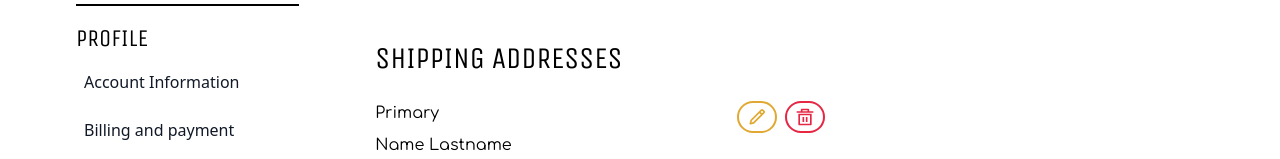
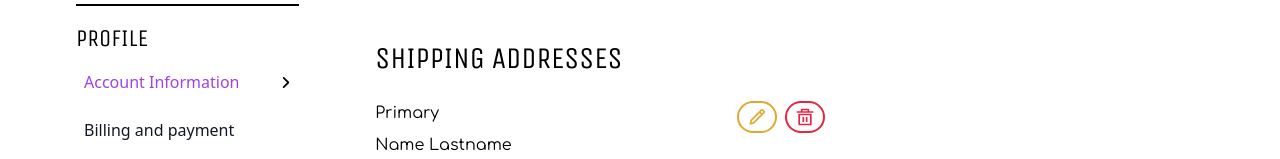
Before and after one commit to gamerpizza/spacemoon-frontend, a Next.js app: page /profile/address in a window 1280 px wide. Shown: the part 129-288 px from the top of the page. Built offline with nearby package versions, Linux system fonts and the light colour scheme; no server answers.

Commit message:
Paths changed to constants

```diff
--- a/components/Cart/Cart.tsx
+++ b/components/Cart/Cart.tsx
@@ -2,6 +2,7 @@ import Link from "next/link";
 import Image from "next/image";
 
 import defaultImage from "../../public/images/default-image.jpg";
+import * as path from '../../constants/paths'
 
 const Cart = (props: any) => {
   return (
@@ -120,7 +121,7 @@ const Cart = (props: any) => {
             </div>
             <div className="mt-6 flex justify-center text-center text-sm text-gray-500">
               <p>
-                <Link href="/cart">
+                <Link href={`${path.CART}`}>
                   <button
                     type="button"
                     className="font-comfortaa text-black hover:text-indigo-500"
--- a/components/Dropdowns/Category.tsx
+++ b/components/Dropdowns/Category.tsx
@@ -1,5 +1,7 @@
 import Link from "next/link";
 import { useState } from "react";
+
+import * as path from '../../constants/paths'
 
 const Category = (props: any) => {
   const [clicked, setClicked] = useState(false);
@@ -48,7 +50,7 @@ const Category = (props: any) => {
                 return (
                   <li>
                     <Link
-                      href={`/category/${category.categoryId}`}
+                      href={`/${path.CATEGORIES}/${category.categoryId}`}
                       className="flex font-comfortaa text-[12px] text-[#1C1F22] items-center dark:text-gray-400 hover:text-blue-600 dark:hover:text-blue-500 group"
                     >
                       {category.name}
--- a/components/LandingPage/LandingPage.tsx
+++ b/components/LandingPage/LandingPage.tsx
@@ -15,7 +15,6 @@ const LandingPage = (props: any) => {
           <div className="grid grid-cols-3 h-full gap-4">
             <div className="col-span-full lg:col-span-2 md:col-span-2 lg:w-3/4 p-20 relative top-80">
               <h1 className="text-white text-4xl md:text-5xl lg:text-5xl items-center font-unica">
-                {" "}
                 THE BEST PRODUCTS IN THE GALAXY.
               </h1>
               <button className="text-white font-thin border-white bg-gradient-to-r from-[rgba(255,255,255,0.4)] to-[rgba(255,255,255,0.1)] mt-4 pt-3 pb-3 pl-5 pr-5 rounded-lg ">
--- a/components/Navbar/Navbar.tsx
+++ b/components/Navbar/Navbar.tsx
@@ -10,6 +10,7 @@ import blackLogo from "../../public/images/bg_black_logo.png";
 import shoppingCartIcon from "../../public/images/shopping-cart.svg";
 import Category from "../Dropdowns/Category";
 import Cart from "../Cart/Cart";
+import * as path from "../../constants/paths";
 
 export const Navbar = (props: any) => {
 
@@ -44,7 +45,7 @@ export const Navbar = (props: any) => {
   const loggedInContent = (
     <>
       <a
-        href="/profile"
+        href={`${path.PROFILE}`}
         className={`flex justify-between items-center py-2 pr-4 pl-3 w-full font-medium font-unica no-underline border-b border-gray-100 md:w-auto hover:bg-gray-50 md:hover:bg-transparent md:border-0  md:p-0 dark:text-gray-400 dark:hover:bg-gray-700 md:dark:hover:bg-transparent dark:border-gray-700 ${
           yScroll > 722 || router.pathname !== "/"
             ? "text-[#1C1F22]"
--- a/components/Profile/AddAdress.tsx
+++ b/components/Profile/AddAdress.tsx
@@ -2,6 +2,8 @@ import Link from "next/link";
 import { AiOutlinePlus } from "react-icons/ai";
 import { RiDeleteBin5Line } from "react-icons/ri";
 import { BiPencil } from "react-icons/bi";
+
+import * as path from '../../constants/paths'
 
 const AddAdress = (props: any) => {
   const addressArray = [
@@ -41,7 +43,7 @@ const AddAdress = (props: any) => {
             Add New Address
           </label>
           <Link
-            href="/profile/address/NewAddress"
+            href={`"/${path.PROFILE}/address/NewAddress"`}
             className="w-[60px] h-[60px] rounded-lg border-2 border-gray-300 border-dashed flex items-center justify-center cursor-pointer"
           >
             <AiOutlinePlus className="text-[20px] text-gray-400" />
--- a/components/Profile/ProfileSideBar.tsx
+++ b/components/Profile/ProfileSideBar.tsx
@@ -1,12 +1,15 @@
 import Link from "next/link";
 import { useRouter } from "next/router";
+import { AiFillThunderbolt } from "react-icons/ai";
+
+import * as path from '../../constants/paths'
 
 const SideBar = (props: any) => {
   const router = useRouter();
-  const checkPath = (path: string) => {
-    return path === "/profile"
-      ? router.pathname === "/profile" ||
-        router.pathname === "/profile/NewProduct"
+  const checkPath = (path: any) => {
+    return path ===  `${path.PROFILE}`
+      ? router.pathname === `${path.PROFILE}` ||
+        router.pathname === `${path.PROFILE}/NewProduct`
         ? true
         : false
       : router.pathname.includes(path)
@@ -16,7 +19,7 @@ const SideBar = (props: any) => {
   const profileArray = [
     {
       name: "Account Information",
-      path: "/profile",
+      path: `${path.PROFILE}`,
     },
     {
       name: "Billing and payment",
@@ -28,7 +31,7 @@ const SideBar = (props: any) => {
     },
     {
       name: "Addresses",
-      path: "/profile/address",
+      path: `${path.PROFILE}/address`,
     },
     {
       name: "Security",
@@ -44,7 +47,7 @@ const SideBar = (props: any) => {
       <div className="overflow-y-auto py-4 px-3">
         <ul className="space-y-2">
           <li className="flex items-center border-b-2 border-black pb-3">
-            <Link href="/" className="font-comfortaa">
+            <Link href={`${path.HOMEPAGE}`} className="font-comfortaa">
               Home
             </Link>
             &nbsp;
@@ -65,7 +68,7 @@ const SideBar = (props: any) => {
               />
             </svg>
             &nbsp;
-            <Link href="/" className="font-comfortaa">
+            <Link href={`${path.PROFILE}`} className="font-comfortaa">
               Profile
             </Link>
           </li>
--- a/components/SearchBar/SearchBar.tsx
+++ b/components/SearchBar/SearchBar.tsx
@@ -1,6 +1,5 @@
-import { useEffect, useState } from "react";
+import { useState } from "react";
 import Link from "next/link";
-import { Category } from "../../model/category";
 
 const SearchBar = (props: any) => {
   const [searchItem, setSearchItem] = useState();
--- /dev/null
+++ b/constants/paths.ts
@@ -0,0 +1,6 @@
+export const HOMEPAGE = '/'
+export const CATEGORIES = '/category'
+export const CART = '/cart'
+export const PAYMENT = '/payment'
+export const SHIPPING_DETAILS = '/shipping_details'
+export const PROFILE = '/profile'
--- a/pages/category/[categoryId]/create.tsx
+++ b/pages/category/[categoryId]/create.tsx
@@ -1,12 +1,13 @@
 import { Formik, Field } from "formik";
 import { useEffect, useState } from "react";
+import Link from "next/link";
 import { useRouter } from "next/router";
 
 import { Product } from "../../../model/product";
 import { productSchema } from "../../../validations/productSchema";
 import InputField from "../../../components/Fields/InputField";
 import ProductAPI from "../../../api/product/product";
-import Link from "next/link";
+import * as path from '../../../constants/paths'
 
 const CreateProduct = ({ product }: { product: Product }) => {
   const [errors, setErrors] = useState<any>();
@@ -43,7 +44,7 @@ const CreateProduct = ({ product }: { product: Product }) => {
           formData.append("image", image);
           try {
             const response = await ProductAPI.createProduct(categoryId, formData, token);
-            router.push("/category");
+            router.push(`${path.CATEGORIES}`);
             setErrors("");
           } catch (error: any) {
             setErrors(error.message);
--- a/pages/category/[categoryId]/index.tsx
+++ b/pages/category/[categoryId]/index.tsx
@@ -6,6 +6,7 @@ import Products from "../../../components/Products/Products";
 import SideBar from "../../../components/Categories/SideBar";
 import Rating from "../../../components/Products/Rating";
 import CategoryAPI from "../../../api/category/category";
+import * as path from '../../../constants/paths'
 
 const UpdateCategory = (props: any) => {
 
@@ -23,7 +24,7 @@ const UpdateCategory = (props: any) => {
                 <>
                   <Link
                     href={{
-                      pathname: `/category/${category.categoryId}`,
+                      pathname: `${path.CATEGORIES}/${category.categoryId}`,
                       query: { categories: categories },
                     }}
                   >
--- a/pages/category/index.tsx
+++ b/pages/category/index.tsx
@@ -7,6 +7,7 @@ import Products from "../../components/Products/Products";
 import { Category } from "../../model/category";
 import CategoryAPI from "../../api/category/category";
 import Rating from "../../components/Products/Rating";
+import * as path from '../../constants/paths'
 
 const Categories = (props: any) => {
   const [values, setValues] = useState([0]);
@@ -23,7 +24,7 @@ const Categories = (props: any) => {
                 <>
                   <Link
                     href={{
-                      pathname: `/category/${category.categoryId}`,
+                      pathname: `${path.CATEGORIES}/${category.categoryId}`,
                       query: { categories: categories },
                     }}
                   >
```
Also changed, not shown: pages/category/create.tsx (+5 -4 lines).
